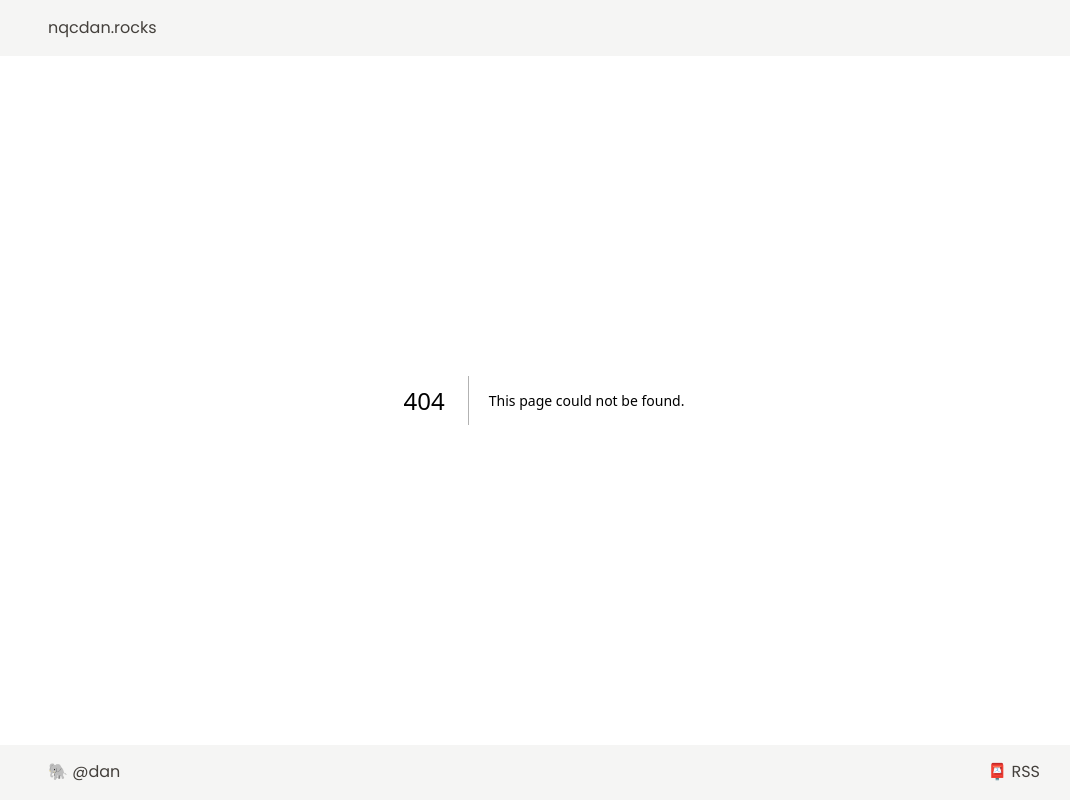
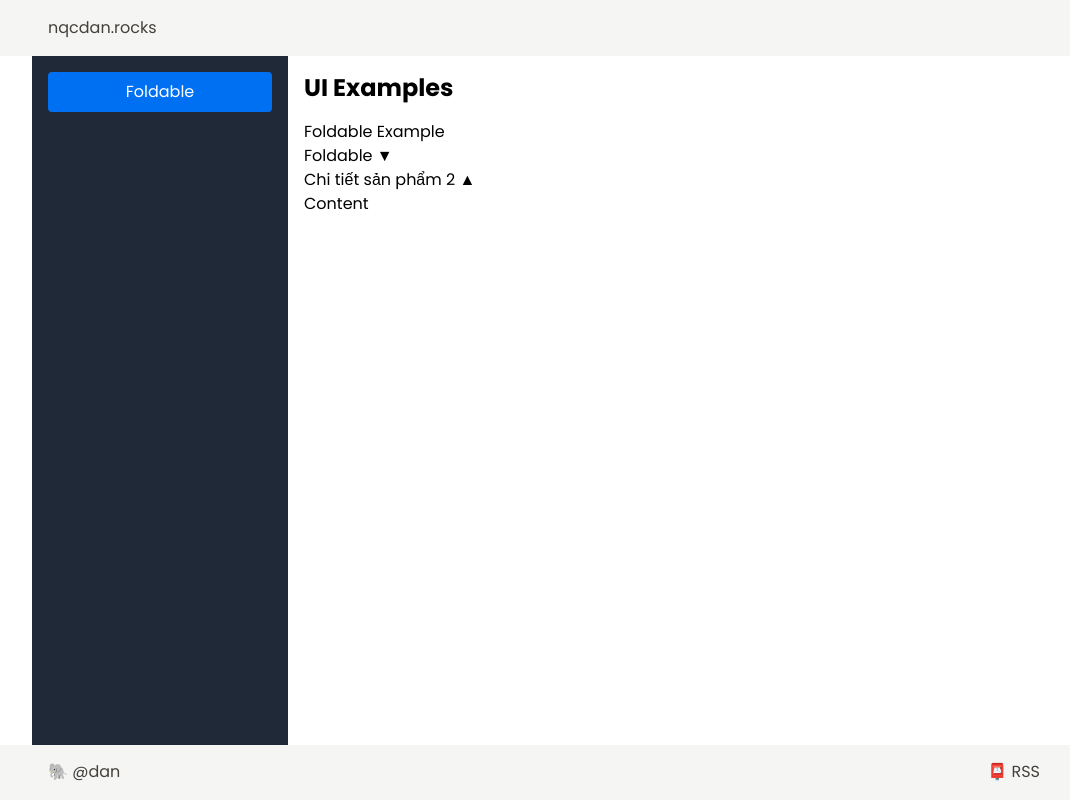
Before and after one commit to ngcdan/everyday, a Next.js app: page /ui-example in a window 1280 px wide. Before the commit this address had no page. Shown: the whole page, without its empty margins (96-1166 px from the left). Built offline with nearby package versions, Linux system fonts and the light colour scheme.

Commit message:
update code

```diff
--- a/app/tools/HouseCalculator.tsx
+++ b/app/tools/HouseCalculator.tsx
@@ -1,5 +1,6 @@
 "use client" // Add this line to mark the file as a client component
 
+import Foldable from '@/components/ui/components/Foldable';
 import React, { ChangeEvent, FormEvent } from 'react';
 
 interface MonthData {
@@ -38,7 +39,7 @@ export class HouseCalculator extends React.Component<{}, State> {
       electricityOdometer: 6252,
       water: 0,
       waterOdometer: 587,
-      total: 1500000,
+      total: 0,
       electricityUsage: 0,
       electricityFactor: 3300,
       waterUsage: 0,
@@ -187,7 +188,6 @@ export class HouseCalculator extends React.Component<{}, State> {
 
     return (
       <div className='container border-t border-gray-200'>
-        <h2 className='text-center text-2xl font-bold text-gray-800 my-2'>House Rent Calculator</h2>
         <form onSubmit={this.handleSubmit} className='bg-white p-6 rounded-lg shadow-lg'>
           <div className="grid grid-cols-4 gap-4">
             <div className="col-span-2">
@@ -244,7 +244,6 @@ export class HouseCalculator extends React.Component<{}, State> {
           <button type='submit' className='w-full px-4 py-2 bg-blue-500 text-white rounded hover:bg-blue-600'>Calculate</button>
           <button type='button' onClick={this.handleClearData}
             className='w-full mt-2 px-4 py-2 bg-red-500 text-white rounded hover:bg-red-600'>Clear Data</button>
-
         </form>
         <div className='mt-8 overflow-x-auto'>
           <table className='min-w-full bg-white border border-gray-200'>
--- a/app/tools/page.tsx
+++ b/app/tools/page.tsx
@@ -1,5 +1,6 @@
 import { Metadata } from 'next'
 import { HouseCalculator } from './HouseCalculator';
+import Foldable from '@/components/ui/components/Foldable';
 
 export const metadata: Metadata = {
   title: 'tools',
@@ -13,7 +14,10 @@ export default function Page() {
         All the tools I use.
       </p>
       <div className='my-8' >
-        <HouseCalculator />
+        <Foldable label='1. House Rent Calculator' defaultFolded headerCss='text-center text-xl font-bold text-gray-800 my-2'>
+          <HouseCalculator />
+        </Foldable>
+
       </div>
     </div>
   );
--- /dev/null
+++ b/app/ui-example/foldable.tsx
@@ -0,0 +1,25 @@
+"use client"
+
+import Foldable from "@/components/ui/components/Foldable";
+import React from "react";
+
+// Example usage
+export class FoldableExample extends React.Component {
+  render() {
+    return (
+      <div>
+        <h2>Foldable Example</h2>
+        <Foldable label="Foldable">
+          <p>Content</p>
+          <ul>
+            <li>Mục 1</li>
+            <li>Mục 2</li>
+          </ul>
+        </Foldable>
+        <Foldable label="Chi tiết sản phẩm 2" defaultFolded={false}>
+          <p>Content</p>
+        </Foldable>
+      </div>
+    )
+  }
+}
--- /dev/null
+++ b/app/ui-example/layout.tsx
@@ -0,0 +1,39 @@
+//layout.tsx - Đóng vai trò là layout chung cho các page con trong app
+'use client'
+import { useState } from 'react';
+import { FoldableExample } from './foldable';
+
+interface ComponentType {
+  [key: string]: () => JSX.Element;
+}
+
+const components: ComponentType = {
+  Foldable: () => <FoldableExample />
+  //TODO: add more components here
+}
+
+export default function UIExamplesLayout() {
+  const [activeComponent, setActiveComponent] = useState('Foldable');
+
+  return (
+    <div className="flex h-screen">
+      <aside className="w-64 bg-gray-800 text-white p-4 overflow-y-auto">
+        <ul>
+          {Object.keys(components).map(componentName => (
+            <li key={componentName} className="mb-2">
+              <button
+                className={`sidebar_button ${activeComponent === componentName ? 'sidebar_button_active' : ''}`}
+                onClick={() => setActiveComponent(componentName)} >
+                {componentName}
+              </button>
+            </li>
+          ))}
+        </ul>
+      </aside>
+      <main className="flex-1 p-4">
+        <h1 className="text-2xl font-bold mb-4">UI Examples</h1>
+        {components[activeComponent]()}
+      </main>
+    </div>
+  );
+}
--- /dev/null
+++ b/app/ui-example/page.tsx
@@ -0,0 +1,20 @@
+import { Metadata } from 'next'
+import { FoldableExample } from './foldable';
+
+export const metadata: Metadata = {
+  title: 'ui-example',
+};
+
+export default function Page() {
+  return (
+    <div className='px-4 md:px-8 lg:px-12'>
+      <h2 className='my-5 text-2xl font-bold text-left text-gray-800'>UI Example</h2>
+      <p className='my-5 text-gray-600'>
+        All the UI I build.
+      </p>
+      <div className='my-8' >
+        <FoldableExample />
+      </div>
+    </div>
+  );
+}
--- /dev/null
+++ b/components/ui/components/Foldable.tsx
@@ -0,0 +1,31 @@
+'use client'
+
+import React, { useState } from 'react';
+
+interface FoldableProps {
+  children: React.ReactNode;
+  label?: string;
+  defaultFolded?: boolean;
+  className?: string;
+  headerCss?: string;
+  style?: React.CSSProperties;
+}
+
+function Foldable({ children, label = 'Foldable', defaultFolded = true, className, style, headerCss }: FoldableProps) {
+  const [isFolded, setIsFolded] = useState(defaultFolded);
+
+  const toggleFold = () => {
+    setIsFolded(!isFolded);
+  };
+
+  return (
+    <div className={className} style={style}>
+      <button className={headerCss} onClick={toggleFold}>
+        {label} {isFolded ? '▼' : '▲'}
+      </button>
+      {!isFolded && <div>{children}</div>}
+    </div>
+  );
+}
+
+export default Foldable;
--- a/components/ui/global.css
+++ b/components/ui/global.css
@@ -421,3 +421,27 @@ input[type='number']::-webkit-outer-spin-button {
   visibility: visible;
   opacity: 1;
 }
+
+/* Foldable */
+.foldable__content {
+  max-height: 0;
+  overflow: hidden;
+  transition: max-height 0.3s ease-in-out;
+}
+
+.foldable__content--expanded {
+  /* tự động điều chỉnh chiều cao để hiển thị toàn bộ nội dung */
+  max-height: none;
+}
+
+.foldable__content--collapsed {
+  max-height: 0;
+}
+
+.sidebar_button {
+  @apply w-full p-2 rounded bg-gray-800 text-white hover:bg-gray-700 hover:text-gray-200 transition duration-200 ease-in-out;
+}
+
+.sidebar_button_active {
+  @apply bg-blue-500 text-white;
+}
--- a/next.config.js
+++ b/next.config.js
@@ -1,4 +1,7 @@
-/** @type {import('next').NextConfig} */
-const nextConfig = {};
+const nextConfig = {
+  experimental: {
+    appDir: true,
+  },
+};
 
 module.exports = nextConfig;
```
Also changed, not shown: components/ui/home.module.css (deleted, +0 -17 lines), 1 other file (tests, documents, lock files or other folders).
